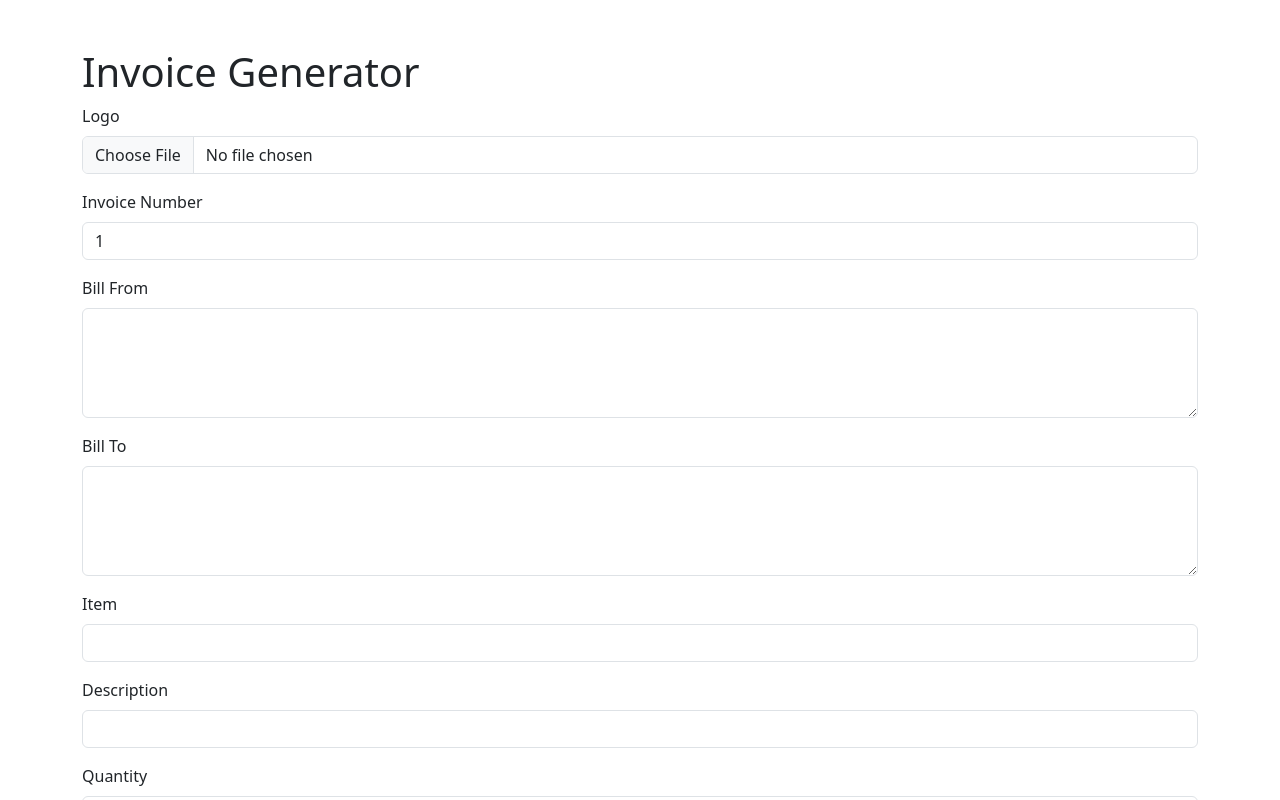
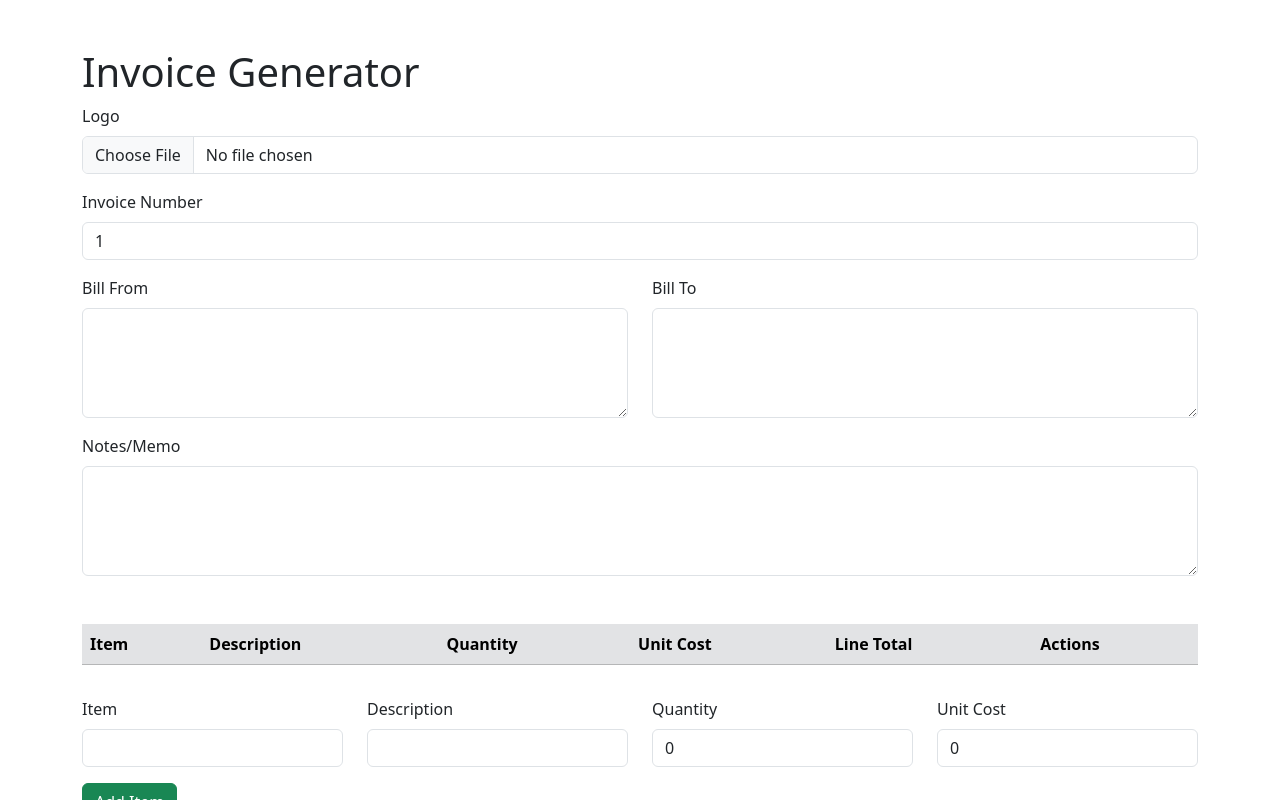
Before and after one commit to nicktiberi/invoice-generator, a Vue app: page / in a window 1280 px wide. Both pictures are taken after a click on the button "Edit Invoice". Shown: the top 800 px of the page. Built offline with nearby package versions, Linux system fonts and the light colour scheme.

Commit message:
add ability to add multiple items and remove items

```diff
--- a/package.json
+++ b/package.json
@@ -14,12 +14,14 @@
   },
   "dependencies": {
     "bootstrap": "^5.3.2",
+    "uuid": "^9.0.1",
     "vue": "^3.3.11"
   },
   "devDependencies": {
     "@rushstack/eslint-patch": "^1.3.3",
     "@tsconfig/node18": "^18.2.2",
     "@types/node": "^18.19.3",
+    "@types/uuid": "^9.0.8",
     "@vitejs/plugin-vue": "^4.5.2",
     "@vitejs/plugin-vue-jsx": "^3.1.0",
     "@vue/eslint-config-prettier": "^8.0.0",
--- a/src/App.vue
+++ b/src/App.vue
@@ -1,27 +1,31 @@
 <script setup lang="ts">
   import { computed, ref } from 'vue';
+  import { v4 as uuid } from 'uuid';
 
   enum ViewMode {
     Invoice,
     Form
   }
 
+  type Item = {
+    id: string;
+    name: string;
+    description: string;
+    quantity: number;
+    unitCost: number;
+  };
+
   type InvoiceCache = {
     logoUrl: string;
     invoiceNumber: number;
     billFrom: string;
     billTo: string;
-    item: string;
+    items: Item[];
     description: string;
     quantity: number;
     unitCost: number;
     notes: string;
   };
-
-  const currencyFormat = new Intl.NumberFormat('en-US', {
-      style: 'currency',
-      currency: 'USD',
-  });
 
   let invoiceCache: InvoiceCache | undefined;
 
@@ -39,11 +43,13 @@
   const date = ref(new Date());
   const billFrom = ref(invoiceCache ? invoiceCache.billFrom : '');
   const billTo = ref(invoiceCache ? invoiceCache.billTo : '');
-  const item = ref(invoiceCache ? invoiceCache.item : '');
-  const description = ref(invoiceCache ? invoiceCache.description : '');
-  const quantity = ref(invoiceCache ? invoiceCache.quantity : 0);
-  const unitCost = ref(invoiceCache ? invoiceCache.unitCost : 0);
   const notes = ref(invoiceCache ? invoiceCache.notes : '');
+
+  const items = ref(invoiceCache ? invoiceCache.items : []);
+  const itemName = ref('');
+  const itemDescription = ref('');
+  const itemQuantity = ref(0);
+  const itemUnitCost = ref(0);
 
   const formattedDate = computed(() => date.value.toLocaleDateString('en-us'));
   const formattedInvoiceNumber = computed(() =>
@@ -51,10 +57,19 @@
   );
   const formattedBillFrom = computed(() => billFrom.value.replace(/\n/g, '<br />'));
   const formattedBillTo = computed(() => billTo.value.replace(/\n/g, '<br />'));
-  const formattedUnitCost = computed(() => currencyFormat.format(unitCost.value));
-  const formattedTotal = computed(() => currencyFormat.format(quantity.value * unitCost.value));
   const formattedNotes = computed(() => notes.value.replace(/\n/g, '<br />'));
   const displayButtonText = computed(() => viewMode.value === ViewMode.Invoice ? 'Edit Invoice' : 'Generate Invoice');
+  const total = computed(() => items.value.reduce((result, item) => {
+    return result + (item.quantity * item.unitCost);
+  }, 0));
+
+  const formatCurrency = (value: number) => {
+    const currencyFormat = new Intl.NumberFormat('en-US', {
+      style: 'currency',
+      currency: 'USD',
+    });
+    return currencyFormat.format(value);
+  };
 
   const toggleDisplay = () => {
     const newViewMode = viewMode.value === ViewMode.Form ? ViewMode.Invoice : ViewMode.Form;
@@ -65,10 +80,10 @@
         invoiceNumber: invoiceNumber.value,
         billFrom: billFrom.value,
         billTo: billTo.value,
-        item: item.value,
-        description: description.value,
-        quantity: quantity.value,
-        unitCost: unitCost.value,
+        items: items.value,
+        description: itemDescription.value,
+        quantity: itemQuantity.value,
+        unitCost: itemUnitCost.value,
         notes: notes.value
       }
 
@@ -99,6 +114,25 @@
   const removeLogo = () => {
     logoUrl.value = '';
   };
+
+  const addItem = () => {
+    items.value.push({
+      id: uuid(),
+      name: itemName.value,
+      description: itemDescription.value,
+      quantity: itemQuantity.value,
+      unitCost: itemUnitCost.value
+    });
+
+    itemName.value = '';
+    itemDescription.value = '';
+    itemQuantity.value = 0;
+    itemUnitCost.value = 0;
+  };
+
+  const removeItem = (item: Item) => {
+    items.value = items.value.filter((i) => i.id != item.id);
+  };
 </script>
 
 <template>
@@ -123,40 +157,94 @@
             <input v-model="invoiceNumber" type="number" class="form-control" id="invoiceNumber">
           </div>
 
-          <div class="mb-3">
+          <div class="row mb-3">
+            <div class="col">
               <label for="billFrom" class="form-label">Bill From</label>
               <textarea v-model="billFrom" class="form-control" id="billFrom" rows="4"></textarea>
             </div>
 
-          <div class="mb-3">
+            <div class="col">
               <label for="billTo" class="form-label">Bill To</label>
               <textarea v-model="billTo" class="form-control" id="billTo" rows="4"></textarea>
             </div>
-
-          <div class="mb-3">
-            <label for="item" class="form-label">Item</label>
-            <input v-model="item" type="text" class="form-control" id="item">
-          </div>
-
-          <div class="mb-3">
-            <label for="description" class="form-label">Description</label>
-            <input v-model="description" type="text" class="form-control" id="description">
-          </div>
-
-          <div class="mb-3">
-            <label for="quantity" class="form-label">Quantity</label>
-            <input v-model="quantity" type="number" class="form-control" id="quantity">
-          </div>
-
-          <div class="mb-3">
-            <label for="unitCost" class="form-label">Unit Cost</label>
-            <input v-model="unitCost" type="number" class="form-control" id="unitCost">
           </div>
 
           <div class="mb-3">
             <label for="notes" class="form-label">Notes/Memo</label>
             <textarea v-model="notes" class="form-control" id="notes" rows="4"></textarea>
           </div>
+
+          <div class="row mt-5 mb-3">
+            <div class="col">
+              <table class="table">
+                <thead>
+                  <tr class="table-secondary">
+                    <th>
+                      Item
+                    </th>
+                    <th>
+                      Description
+                    </th>
+                    <th>
+                      Quantity
+                    </th>
+                    <th>
+                      Unit Cost
+                    </th>
+                    <th>
+                      Line Total
+                    </th>
+                    <th>
+                      Actions
+                    </th>
+                  </tr>
+                </thead>
+                <tbody>
+                  <tr v-for="item in items" :key="item.id">
+                    <td>
+                      {{ item.name }}
+                    </td>
+                    <td>
+                      {{ item.description }}
+                    </td>
+                    <td>
+                      {{ item.quantity }}
+                    </td>
+                    <td>
+                      {{ formatCurrency(item.unitCost) }}
+                    </td>
+                    <td>
+                      {{ formatCurrency(item.unitCost * item.quantity) }}
+                    </td>
+                    <td>
+                      <button @click="removeItem(item)" type="button" class="btn btn-danger btn-sm">Remove</button>
+                    </td>
+                  </tr>
+                </tbody>
+              </table>
+            </div>
+          </div>
+
+          <div class="row mb-3">
+            <div class="col">
+              <label for="itemName" class="form-label">Item</label>
+              <input v-model="itemName" type="text" class="form-control" id="itemName">
+            </div>
+            <div class="col">
+              <label for="description" class="form-label">Description</label>
+              <input v-model="itemDescription" type="text" class="form-control" id="description">
+            </div>
+            <div class="col">
+              <label for="quantity" class="form-label">Quantity</label>
+              <input v-model="itemQuantity" type="number" class="form-control" id="quantity">
+            </div>
+            <div class="col">
+              <label for="unitCost" class="form-label">Unit Cost</label>
+              <input v-model="itemUnitCost" type="number" class="form-control" id="unitCost">
+            </div>
+          </div>
+
+          <button @click="addItem" type="button" class="btn btn-success mb-5">Add Item</button>
         </div>
       </div>
 
@@ -213,7 +301,7 @@
                   Amount Due
                 </th>
                 <th scope="row">
-                  {{ formattedTotal }}
+                  {{ formatCurrency(total) }}
                 </th>
               </tr>
             </tbody>
@@ -244,21 +332,21 @@
               </tr>
             </thead>
             <tbody>
-              <tr>
+              <tr v-for="item in items" :key="item.id">
                 <td>
-                  {{ item }}
+                  {{ item.name }}
                 </td>
                 <td>
-                  {{ description }}
+                  {{ item.description }}
                 </td>
                 <td>
-                  {{ quantity }}
+                  {{ item.quantity }}
                 </td>
                 <td>
-                  {{ formattedUnitCost }}
+                  {{ formatCurrency(item.unitCost) }}
                 </td>
                 <td>
-                  {{ formattedTotal }}
+                  {{ formatCurrency(item.unitCost * item.quantity) }}
                 </td>
               </tr>
             </tbody>
@@ -280,7 +368,7 @@
                   Total
                 </th>
                 <th scope="row">
-                  {{ formattedTotal }}
+                  {{ formatCurrency(total) }}
                 </th>
               </tr>
             </tbody>
```
Also changed, not shown: 1 other file (tests, documents, lock files or other folders). Lines whose indentation alone changed are shown as unchanged.
